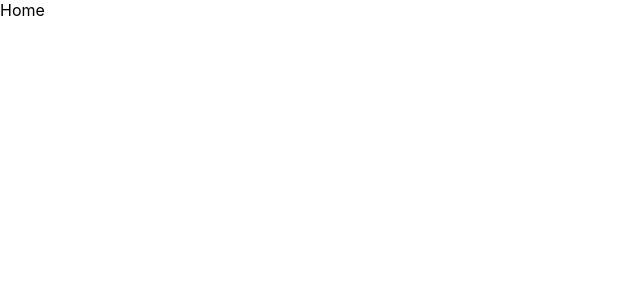
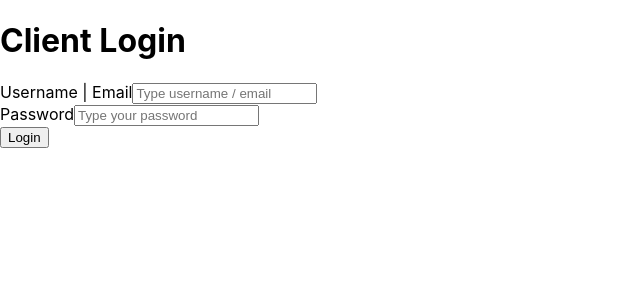
Before and after one commit to JaoShiGitHub/minirest, a React (Create React App) app in the folder client/: page /login in a window 1280 px wide. Shown: the top 300 px of the page, without its empty margins (0-640 px from the left). Built offline with nearby package versions, Linux system fonts and the light colour scheme.

Commit message:
Add condition for displaying

```diff
--- a/client/src/App.js
+++ b/client/src/App.js
@@ -1,5 +1,10 @@
+import { useAuth } from "./contexts/Authentication";
+import AuthenticatedApp from "./pages/AuthenticatedApp";
+import UnAuthenticatedApp from "./pages/UnAuthenticatedApp";
+
 function App() {
-  return <div className="App">Home</div>;
+  const auth = useAuth();
+  return auth.isAuthenticated ? <AuthenticatedApp /> : <UnAuthenticatedApp />;
 }
 
 export default App;
```
